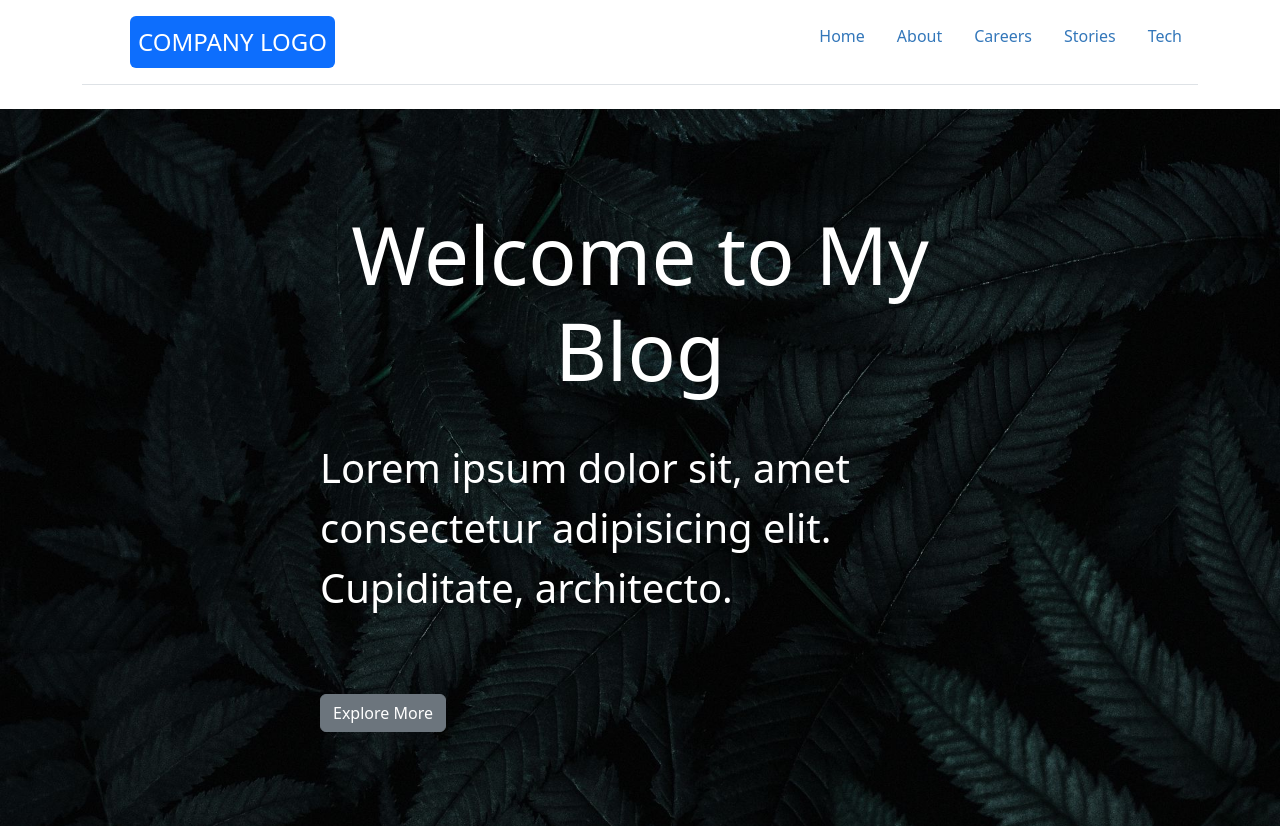
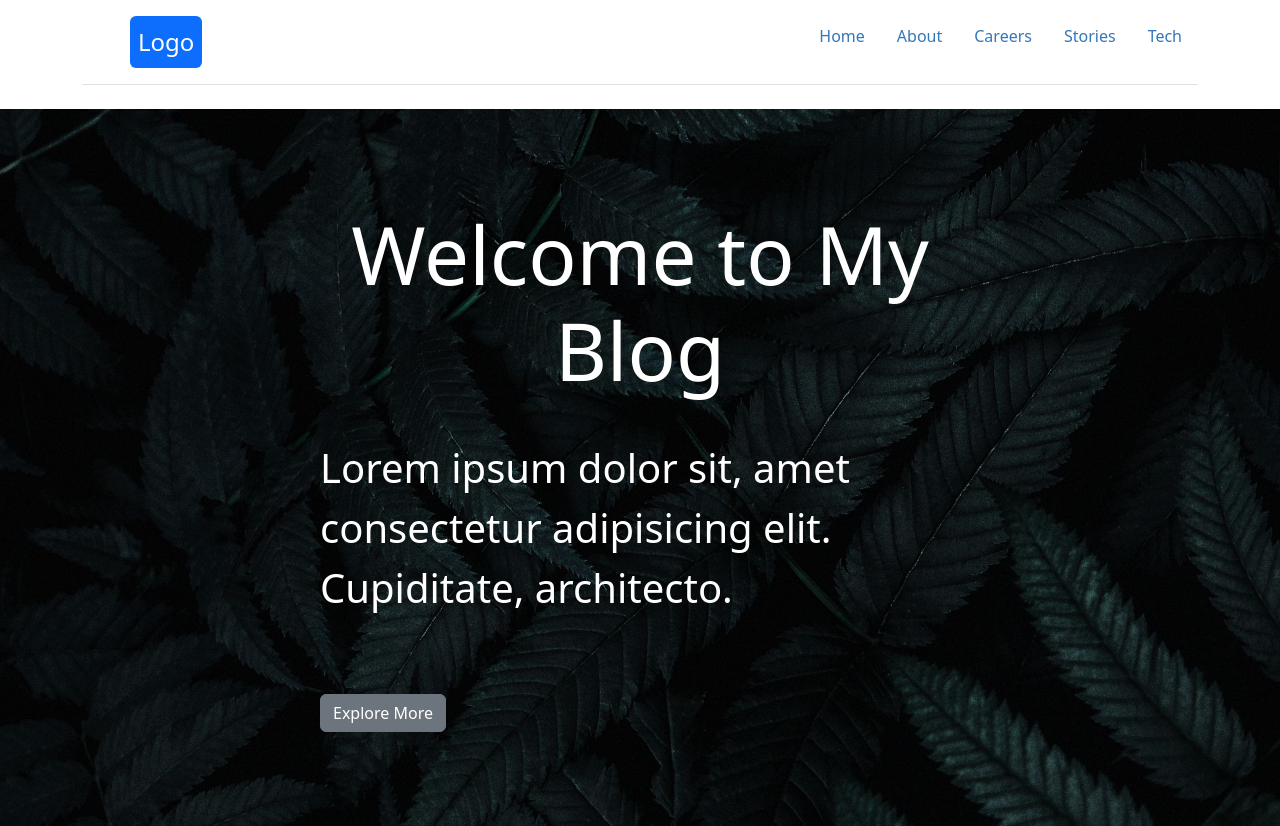
Before and after one commit to vishnuvardhanreddy31/Github-Learning, a plain HTML site: page assignment/index.html in a window 1280 px wide. Shown: the top 826 px of the page. Drawn offline with nearby package versions, Linux system fonts and the light colour scheme; grey boxes are pictures that could not be loaded; some icons are missing.

Commit message:
changes on feature branch

```diff
--- a/assignment/index.html
+++ b/assignment/index.html
@@ -17,7 +17,7 @@
         <svg class="bi me-2" width="40" height="32">
           <use xlink:href="#bootstrap"></use>
         </svg>
-        <span class="fs-4 bg-primary text-white rounded p-2 ">COMPANY LOGO</span>
+        <span class="fs-4 bg-primary text-white rounded p-2 ">Logo</span>
       </a>
 
       <ul class="nav nav-pills">
```
